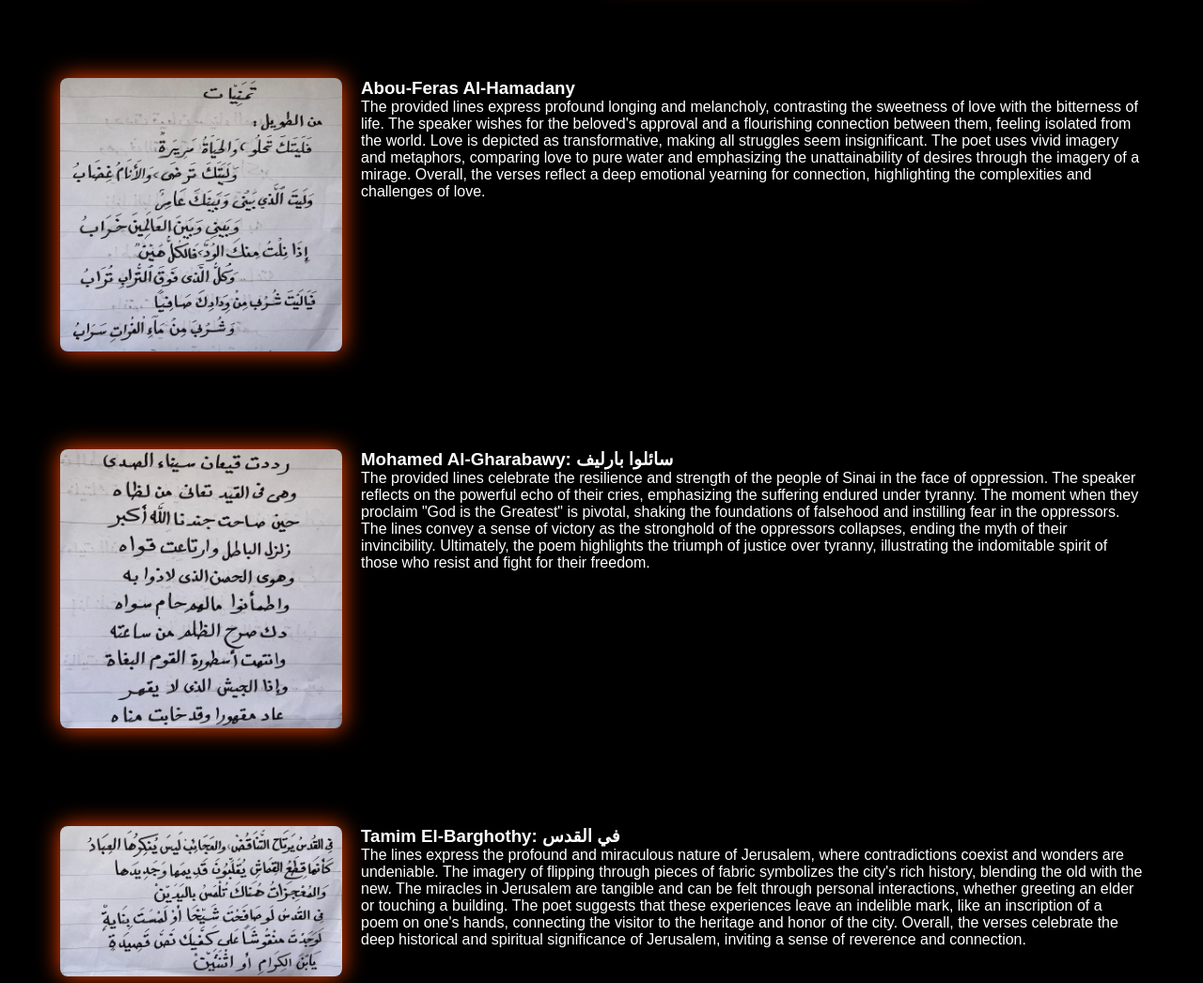
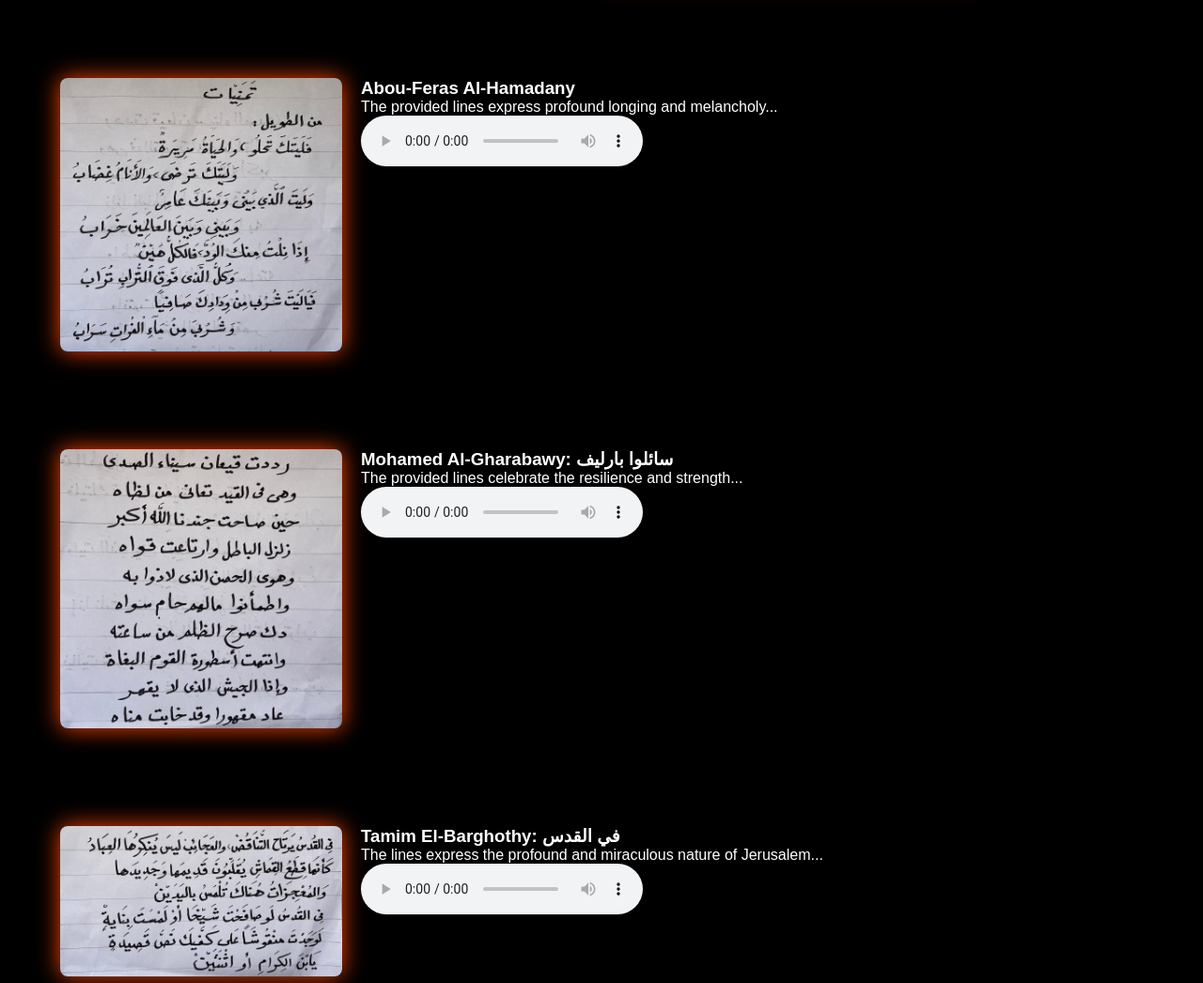
Before and after one commit to jana7amohamed/Jana-Abdelkader, a plain HTML site: page index.html in a window 1280 px wide. Shown: the part 1560-2606 px from the top of the page at 94% size. Drawn offline with Linux system fonts and the light colour scheme.

Commit message:
index.html

```diff
--- a/index.html
+++ b/index.html
@@ -33,7 +33,7 @@
     <div class="about">
         <div class="about-content">
             <h3>About Me</h3>
-            <p>I'm Jana Abd-Elkader, a girl with a unique outlook on the world, experiencing it with vibrant and distinct vibes. Though my perspective may not resonate with everyone, it often inspires admiration, leaving many to exclaim, "WOW". I enjoy reciting poetry, bringing the words of others to life with my voice. Every piece in this portfolio is a reflection of my passion for poetry.</p>
+            <p>I'm Jana Abd-Elkader, a girl with a unique outlook on the world...</p>
         </div>
         <div class="about-img">
             <img src="About.jpeg" alt="About Me">
@@ -48,7 +48,11 @@
             </div>
             <div class="section-description">
                 <h3>Abou-Feras Al-Hamadany</h3>
-                <p>The provided lines express profound longing and melancholy, contrasting the sweetness of love with the bitterness of life. The speaker wishes for the beloved's approval and a flourishing connection between them, feeling isolated from the world. Love is depicted as transformative, making all struggles seem insignificant. The poet uses vivid imagery and metaphors, comparing love to pure water and emphasizing the unattainability of desires through the imagery of a mirage. Overall, the verses reflect a deep emotional yearning for connection, highlighting the complexities and challenges of love.</p>
+                <p>The provided lines express profound longing and melancholy...</p>
+                <audio controls>
+                    <source src="audio/abou-feras-recitation.mp3" type="audio/mpeg">
+                    Your browser does not support the audio element.
+                </audio>
             </div>
         </div>
     </section>
@@ -61,7 +65,11 @@
             </div>
             <div class="section-description">
                 <h3>Mohamed Al-Gharabawy: سائلوا بارليف</h3>
-                <p>The provided lines celebrate the resilience and strength of the people of Sinai in the face of oppression. The speaker reflects on the powerful echo of their cries, emphasizing the suffering endured under tyranny. The moment when they proclaim "God is the Greatest" is pivotal, shaking the foundations of falsehood and instilling fear in the oppressors. The lines convey a sense of victory as the stronghold of the oppressors collapses, ending the myth of their invincibility. Ultimately, the poem highlights the triumph of justice over tyranny, illustrating the indomitable spirit of those who resist and fight for their freedom.</p>
+                <p>The provided lines celebrate the resilience and strength...</p>
+                <audio controls>
+                    <source src="audio/gharabawy-recitation.mp3" type="audio/mpeg">
+                    Your browser does not support the audio element.
+                </audio>
             </div>
         </div>
     </section>
@@ -74,7 +82,11 @@
             </div>
             <div class="section-description">
                 <h3>Tamim El-Barghothy: في القدس</h3>
-                <p>The lines express the profound and miraculous nature of Jerusalem, where contradictions coexist and wonders are undeniable. The imagery of flipping through pieces of fabric symbolizes the city's rich history, blending the old with the new. The miracles in Jerusalem are tangible and can be felt through personal interactions, whether greeting an elder or touching a building. The poet suggests that these experiences leave an indelible mark, like an inscription of a poem on one's hands, connecting the visitor to the heritage and honor of the city. Overall, the verses celebrate the deep historical and spiritual significance of Jerusalem, inviting a sense of reverence and connection.</p>
+                <p>The lines express the profound and miraculous nature of Jerusalem...</p>
+                <audio controls>
+                    <source src="audio/barghothy-recitation.mp3" type="audio/mpeg">
+                    Your browser does not support the audio element.
+                </audio>
             </div>
         </div>
     </section>
```
